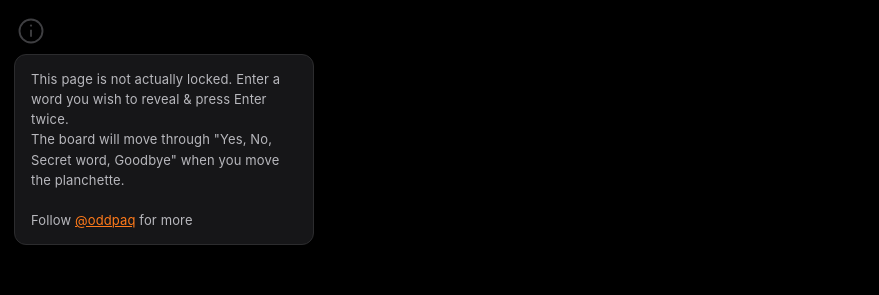
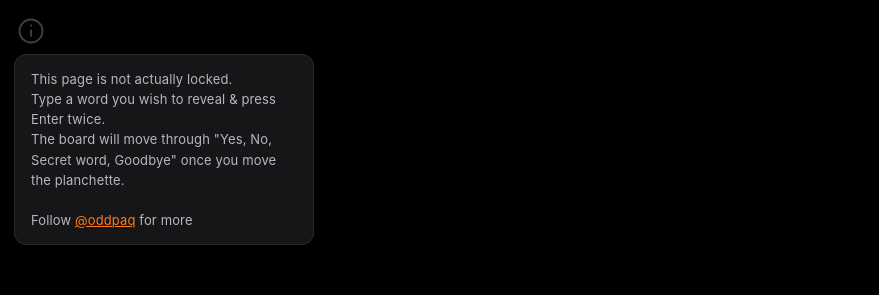
Before and after one commit to kafoosh/Modern-Ouija-Mini, a plain HTML site: page index.html in a window 1280 px wide. Both pictures are taken after a click on the button "instructions". Shown: the top 295 px of the page, without its empty margins (0-879 px from the left). Drawn offline with Linux system fonts and the light colour scheme.

Commit message:
Update info

```diff
--- a/index.html
+++ b/index.html
@@ -155,7 +155,7 @@
         <circle cx="12" cy="12" r="9.2"/><line x1="12" y1="11" x2="12" y2="16.5"/><circle cx="12" cy="7.6" r="0.9" fill="currentColor" stroke="none"/>
       </svg>
     </button>
-    <div id="infoCard">This page is not actually locked. Enter a word you wish to reveal &amp; press Enter twice.<br>The board will move through "Yes, No, Secret word, Goodbye" when you move the planchette.<br><br>Follow <a href="https://instagram.com/oddpaq" target="_blank" rel="noopener">@oddpaq</a> for more</div>
+    <div id="infoCard">This page is not actually locked.<br>Type a word you wish to reveal &amp; press Enter twice.<br>The board will move through "Yes, No, Secret word, Goodbye" once you move the planchette.<br><br>Follow <a href="https://instagram.com/oddpaq" target="_blank" rel="noopener">@oddpaq</a> for more</div>
 
     <div id="footer">A webapp by Kenneth Aidan Foo</div>
   </div>
```
